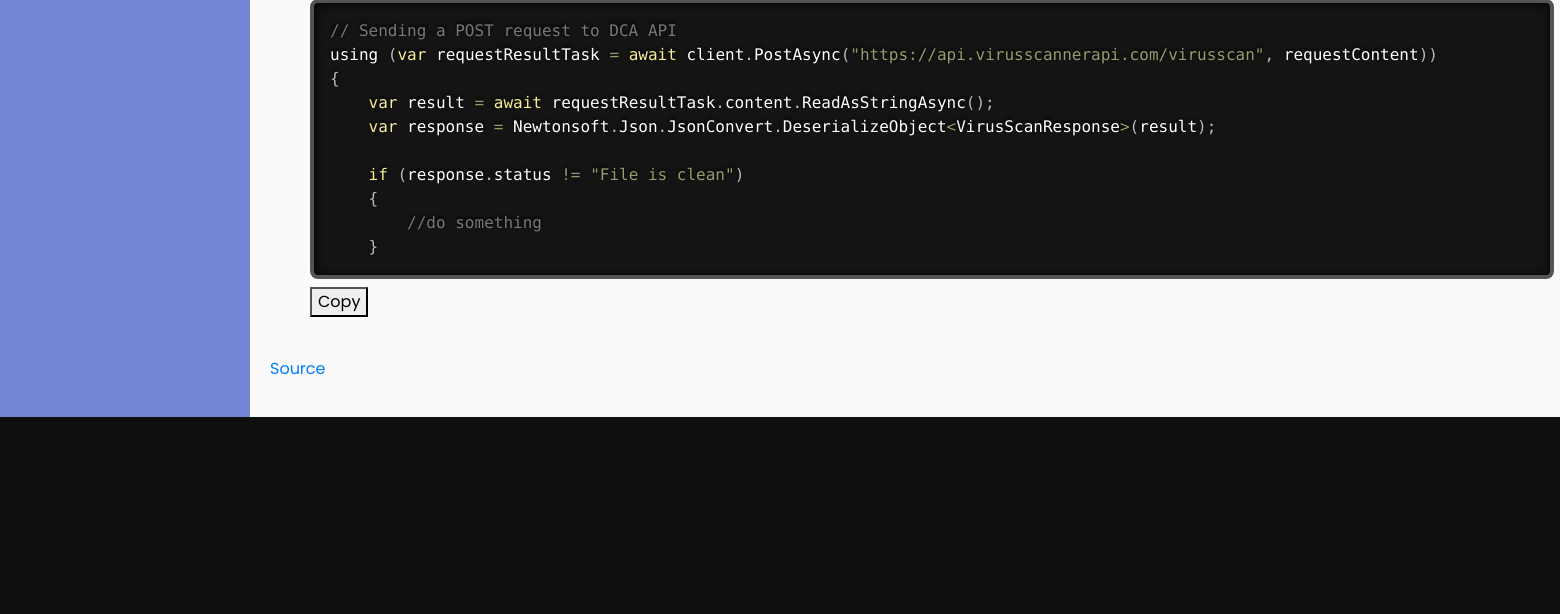
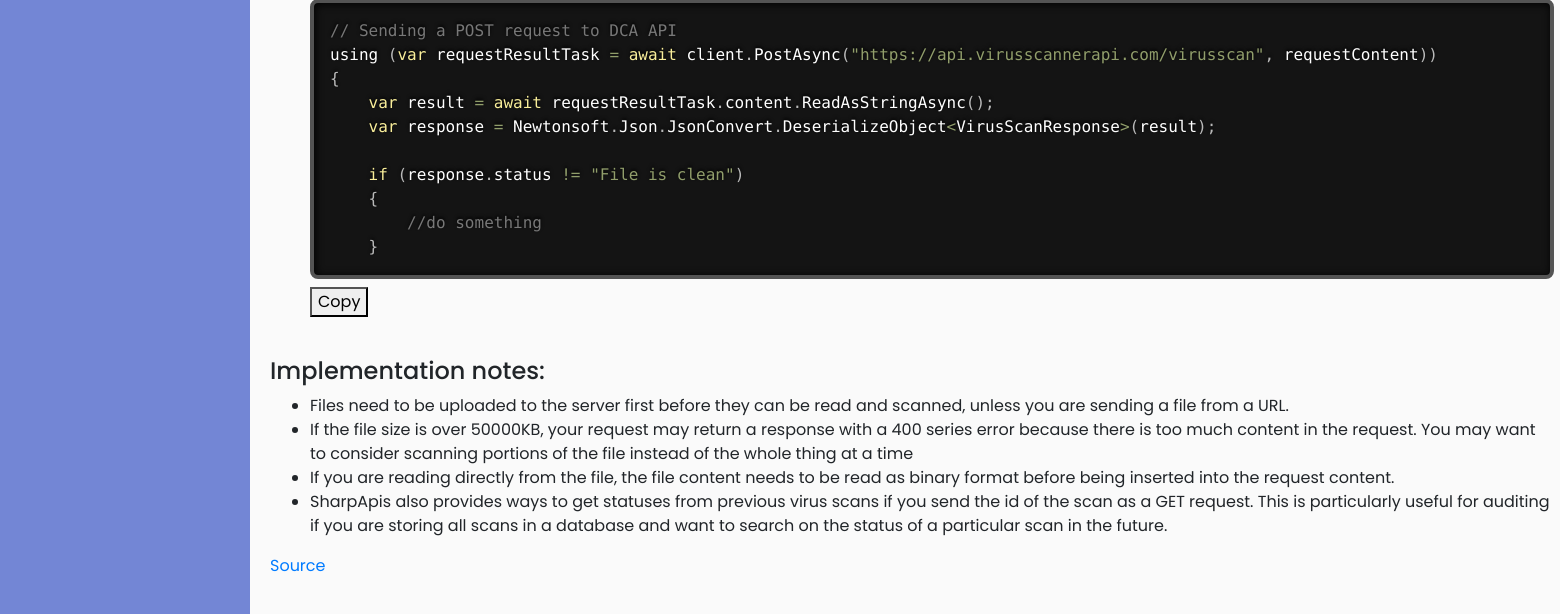
Before and after one commit to Hamza-Salman/Data2Int, a Flask app: page /Programmer4 in a window 1560 px wide, after a click on "Virus Scanning Files". Shown: the part 3255-3869 px from the top of the page. Before the commit the page ends 3672 px from the top, so only its background shows below. Run offline with Flask 2, Linux system fonts and the light colour scheme; some libraries are stand-ins or nearby versions.

```diff
--- a/html/hello.py
+++ b/html/hello.py
@@ -12,8 +12,8 @@ app = Flask(__name__)
 
 ALLOWED_EXTENSIONS = {'csv'}
 
-app.config["UPLOAD_FOLDER"] = "/var/www/data2int.com/html/templates/uploadedFiles"
-# app.config["UPLOAD_FOLDER"] = "C:/Users/Mark/PycharmProjects/pythonProject/venv/templates/uploadedFiles"
+# app.config["UPLOAD_FOLDER"] = "/var/www/data2int.com/html/templates/uploadedFiles"
+app.config["UPLOAD_FOLDER"] = "C:/Users/Mark/PycharmProjects/pythonProject/venv/templates/uploadedFiles"
 app.config["MAX_FILE_SIZE"] = 10485760
 
 MONGODB_HOST = 'localhost'
--- a/html/templates/Programmer4.html
+++ b/html/templates/Programmer4.html
@@ -314,6 +314,16 @@
         <br/>
     </ol>
 
+        <h4>Implementation notes: </h4>
+        <ul>
+            <li>Files need to be uploaded to the server first before they can be read and scanned, unless you are sending a file from a URL.</li>
+            <li>If the file size is over 50000KB, your request may return a response with a 400 series error because there is too much content in the request.
+                You may want to consider scanning portions of the file instead of the whole thing at a time</li>
+            <li>If you are reading directly from the file, the file content needs to be read as binary format before being inserted into the request content.</li>
+            <li>SharpApis also provides ways to get statuses from previous virus scans if you send the id of the scan as a GET request. This is particularly useful for auditing
+            if you are storing all scans in a database and want to search on the status of a particular scan in the future.</li>
+        </ul>
+
         <a href="https://www.docconversionapi.com/blog/scan-file-virus-using-python/">Source</a>
         </p>
     </div>
```
Also changed, not shown: html/virusScanFile.py (+16 -5 lines).
